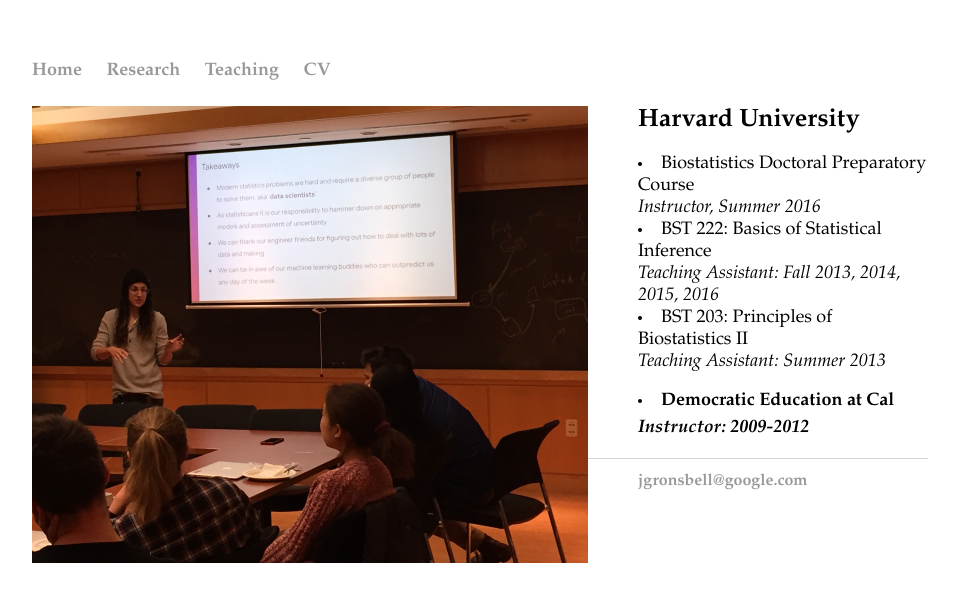
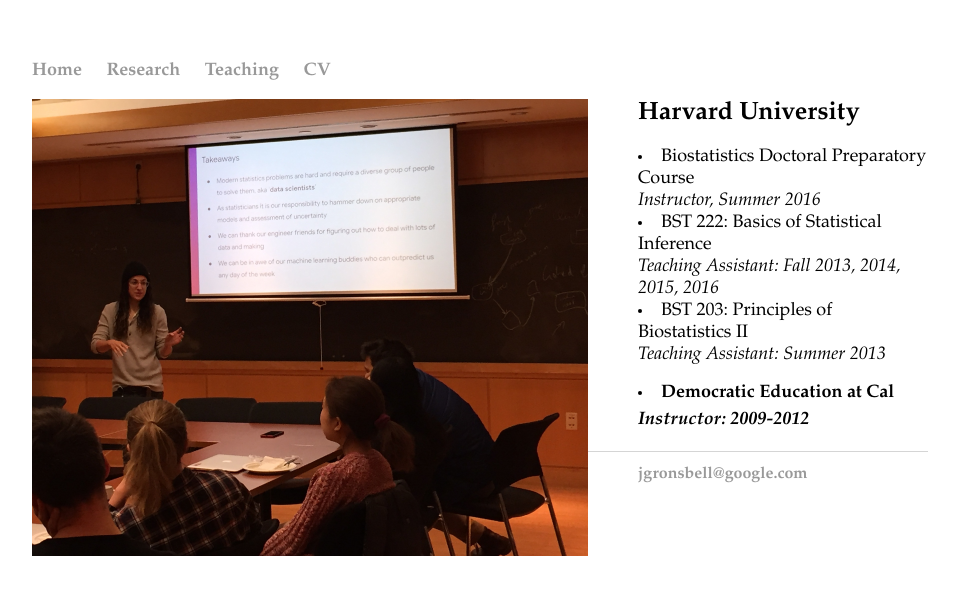
Before and after one commit to jgrons/old_website, a Jekyll site: the page built from teaching.html, in a window 1280 px wide. Shown: the top 602 px of the page, without its empty margins (160-1117 px from the left). Built offline with Jekyll 4.4.1, drawn with Linux system fonts in a browser that asks for light colours.

Commit message:
Update teaching.html

```diff
--- a/teaching.html
+++ b/teaching.html
@@ -3,12 +3,11 @@
 title: Jesse Gronsbell
 ---
 <div class="span2">
-	<p style="font-size:20px; font-family: palatino">
+
        <a href="../pics/me_teaching.jpg">
             <img src="../pics/me_teaching.jpg" HEIGHT="457" WIDTH="556" align="left" style="margin:0px 50px 0px 0px"
                   title="JG" alt="JG"/></a>
         </div>
-<p>
 
 
 <div class="blurb">
```
